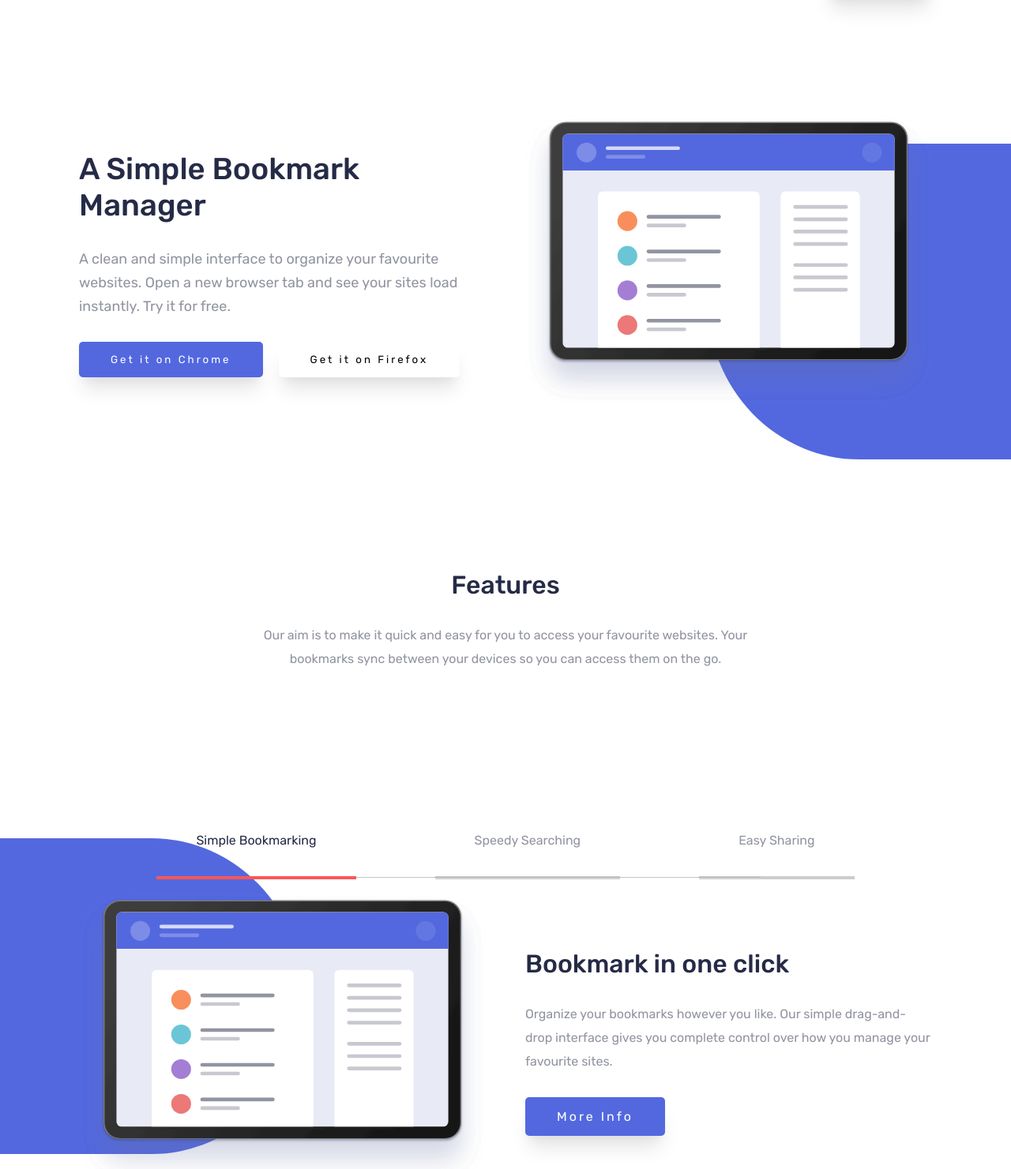
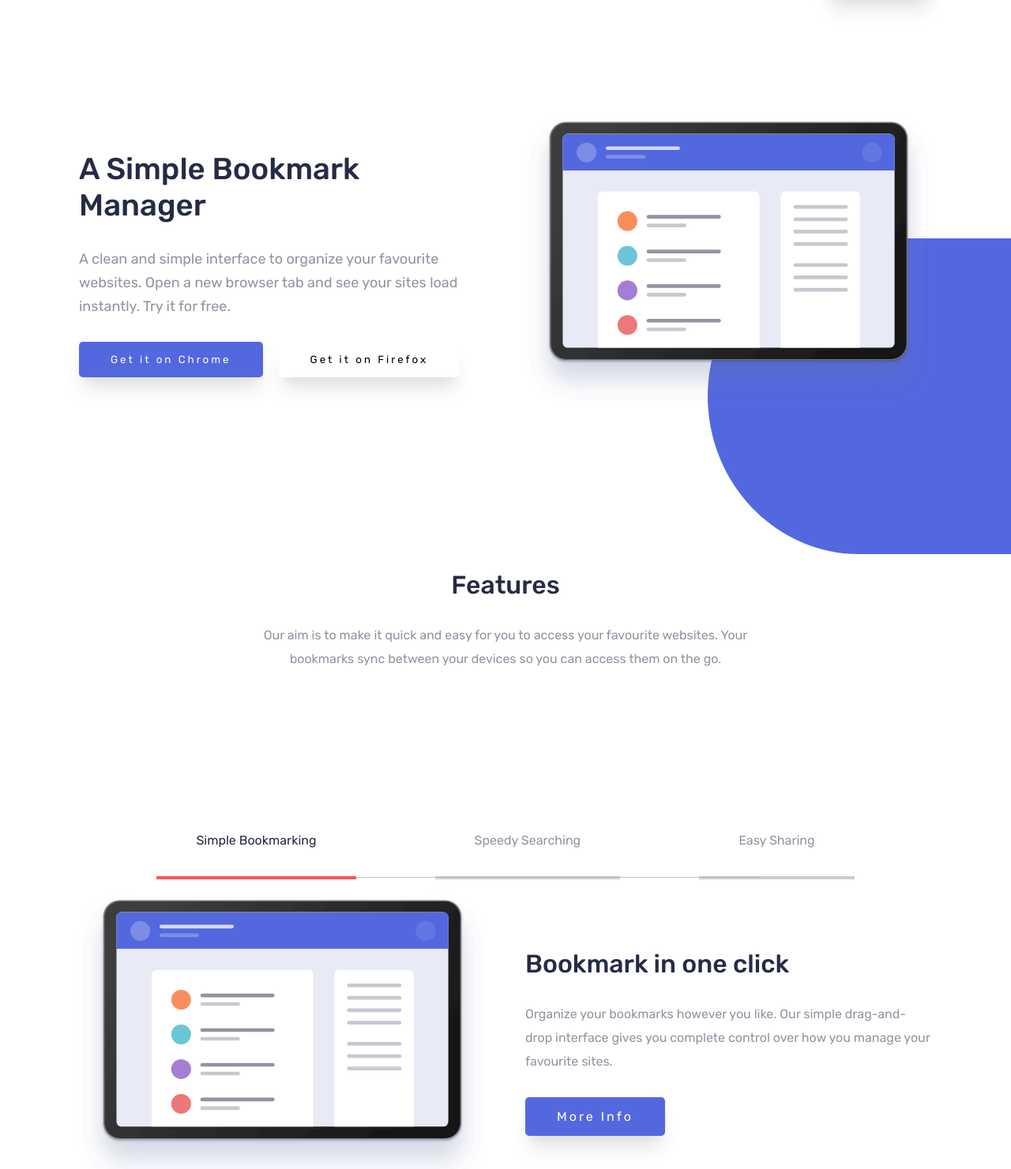
Before and after one commit to rht2611/bookmark, a plain HTML site: page index.html in a window 1280 px wide. Shown: the part 98-1579 px from the top of the page at 79% size. Drawn offline with nearby package versions, Linux system fonts and the light colour scheme.

Commit message:
Add files via upload

```diff
--- a/style.css
+++ b/style.css
@@ -572,7 +572,7 @@ form {
 
 @media only screen and (min-width:1280px) and (max-width:1366px) {
 
-    span.blue-bg-shape {
+    /* span.blue-bg-shape {
         height: 30rem;
         width: 40rem;
         top: 50%;
@@ -582,8 +582,16 @@ form {
         height: 30rem;
         width: 40rem;
         bottom: -150%;
+    } */
+    .hero-image:after {
+        top: 50%;
+        right: 0;
     }
 
+    .tab-left-col:after {
+        top: 200%;
+        left: 0;
+    }
     .browser {
         height: 80vh;
     }
```
